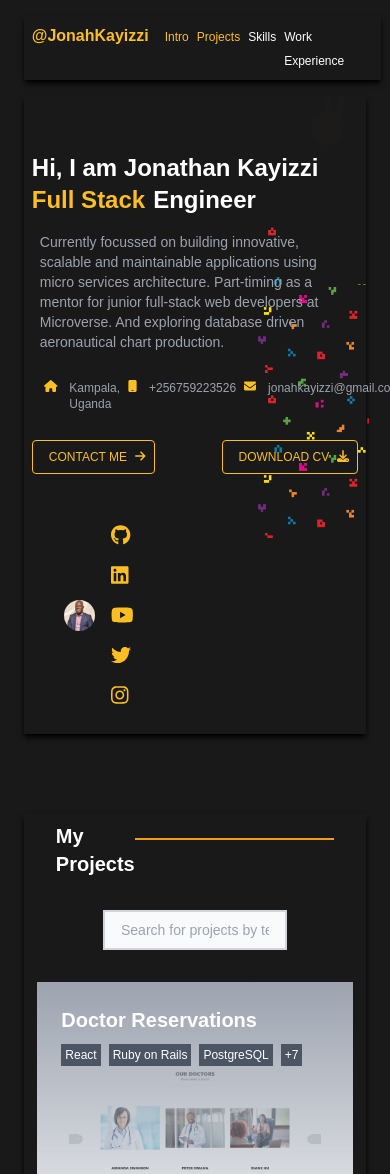
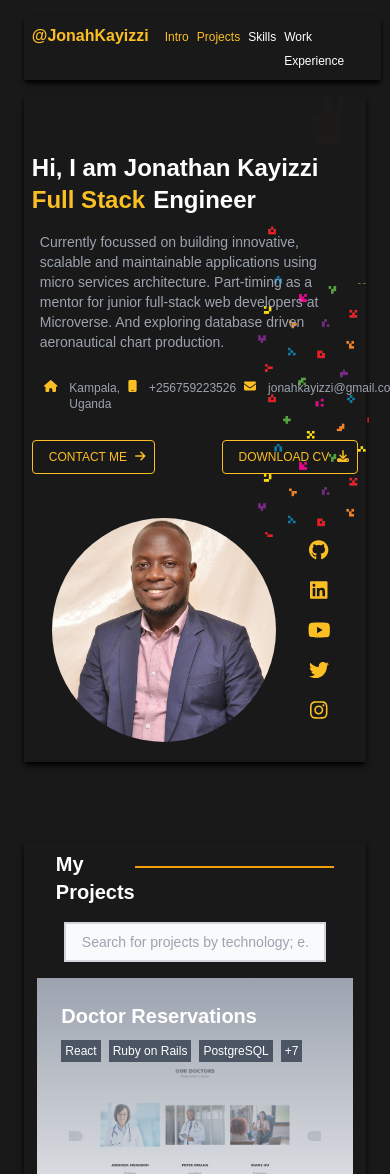
Before and after one commit to JonahKayizzi/my-portfolio, a React (Create React App) app: page / in a window 390 px wide. Shown: the top 1174 px of the page. Built offline with nearby package versions, Linux system fonts and the light colour scheme.

Commit message:
Add responsiveness to abt me

```diff
--- a/src/components/Projects.js
+++ b/src/components/Projects.js
@@ -43,7 +43,7 @@ const Projects = () => {
         <span className="w-1/3">My Projects</span>
         <span className="bottom-0 left-0 w-full h-0.5 bg-amber-500 mt-4" />
       </h3>
-      <form className="p-6 w-5/6">
+      <form className="lg:p-6 p-2 lg:w-5/6 w-full">
         <input
           className="transform hover:scale-105 transition duration-300 ease-in-out bg-gray-50 w-full text-gray-900 text-sm border-gray-300 border-2 focus:outline-none focus:border-amber-400 px-4 py-2 dark:bg-gray-800 dark:text-gray-100"
           type="text"
--- a/src/components/leftbar/AboutMe.js
+++ b/src/components/leftbar/AboutMe.js
@@ -12,7 +12,7 @@ import {
 } from '@fortawesome/free-brands-svg-icons';
 
 const AboutMe = () => (
-  <div className="w-1/3 p-5 text-center text-sm">
+  <div className="lg:w-1/3 w-full lg:p-5 p-2 text-center text-sm">
     <div className="flex items-center justify-between">
       <div className="w-4/5">
         <div className="p-3">
```
